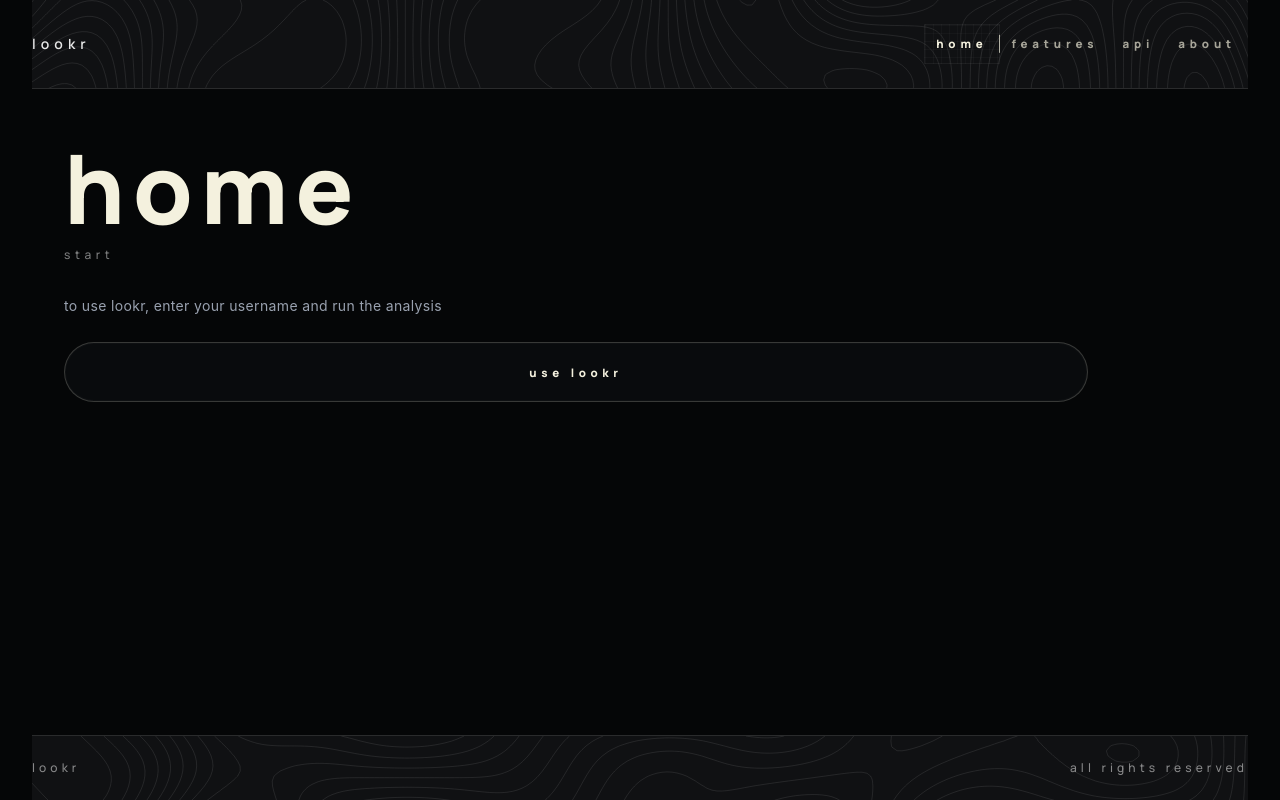
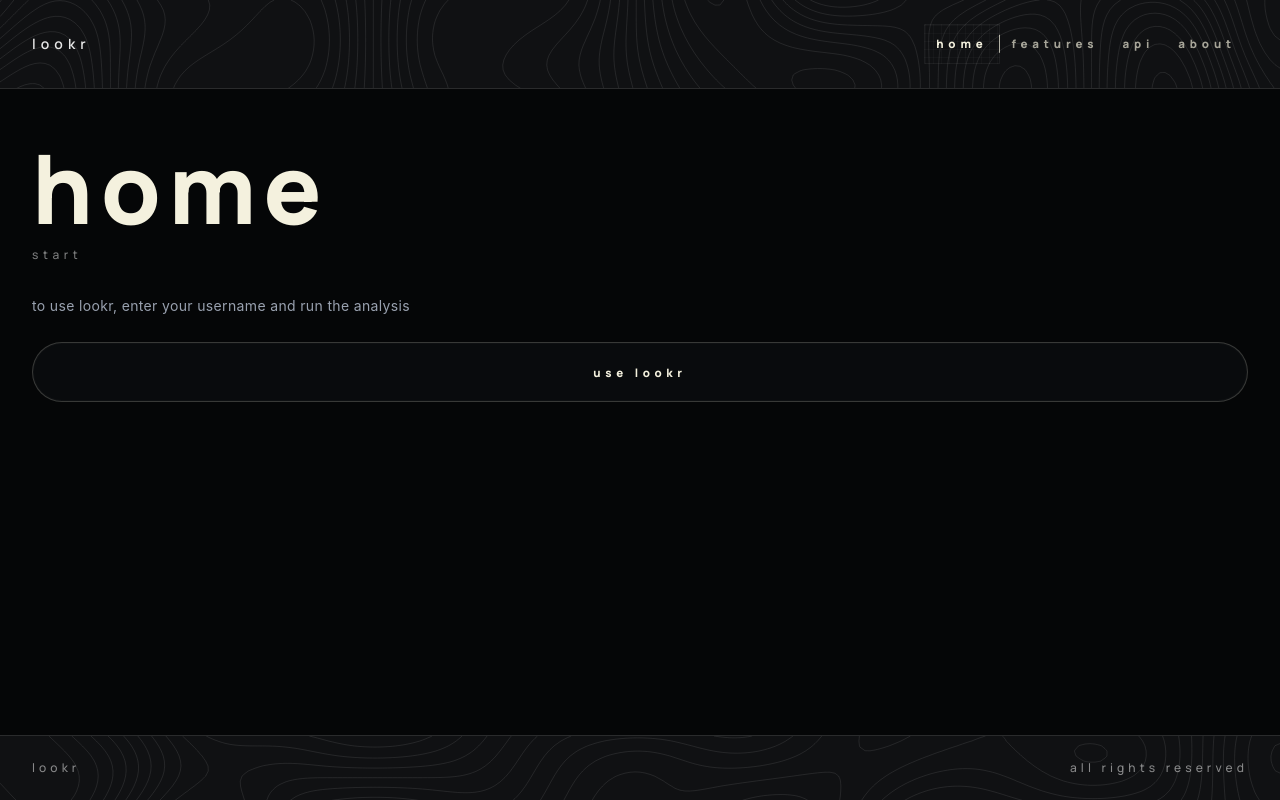
Before and after one commit to RichardD242/lookr, a React (Vite) app: page / in a window 1280 px wide. Built offline with nearby package versions, Linux system fonts and the light colour scheme.

Commit message:
added favourite or save system using localstorage and fixing typescript compilation issues and updateing pageshell because of small ui ragebaits that i needed to fix asap

```diff
--- a/src/components/PageShell.tsx
+++ b/src/components/PageShell.tsx
@@ -43,15 +43,20 @@ function PageShell({ title, subtitle, children, withTopo = true }: PageShellProp
     }, []);
 
     return (
-        <div className="min-h-screen bg-[#050607] text-[#f4f1de] antialiased">
-            <div style={{ position: 'relative', zIndex: 1 }} className="mx-auto flex min-h-screen w-full max-w-[88rem] flex-col px-4 sm:px-6 lg:px-8">
-                <header ref={headerRef} style={{ position: 'relative', overflow: 'hidden' }} className="flex items-center justify-between border-b border-white/15 py-5 sm:py-6">
+        <div className="min-h-screen bg-[#050607] text-[#f4f1de] antialiased flex flex-col">
+
+            <header
+                ref={headerRef}
+                style={{ position: 'relative', overflow: 'hidden' }}
+                className="w-full border-b border-white/15"
+            >
                 {withTopo ? (
-                        <div style={{ position: 'absolute', inset: 0, zIndex: -1, pointerEvents: 'none' }} aria-hidden>
+                    <div style={{ position: 'absolute', inset: 0, zIndex: 0, pointerEvents: 'none' }} aria-hidden>
                         <TopographicMap width={headerSize.w || winW} height={Math.max(80, headerSize.h)} controls={false} lines={20} />
                     </div>
                 ) : null}
-                    <div style={{ position: 'relative', zIndex: 1 }} className="flex w-full items-center justify-between gap-4 sm:gap-6">
+
+                <div style={{ position: 'relative', zIndex: 1 }} className="mx-auto w-full max-w-[88rem] px-4 sm:px-6 lg:px-8 flex items-center justify-between py-5 sm:py-6">
                     <a href="/" className="shell-brand text-sm font-semibold text-white/90 transition-opacity duration-200 hover:opacity-100">
                         lookr
                     </a>
@@ -73,8 +78,8 @@ function PageShell({ title, subtitle, children, withTopo = true }: PageShellProp
                 </div>
             </header>
 
-                <main className="flex flex-1 items-start justify-start px-4 py-10 sm:px-6 sm:py-14 lg:px-8">
-                    <div className="relative flex w-full max-w-5xl flex-col items-start gap-8 text-left">
+            <main style={{ position: 'relative', zIndex: 1 }} className="mx-auto flex flex-1 w-full max-w-[88rem] px-4 py-10 sm:px-6 sm:py-14 lg:px-8 items-start justify-start">
+                <div className="relative flex w-full flex-col items-start gap-8 text-left">
                     <section className="flex w-full flex-col items-start justify-center gap-6 text-left">
                         <div className="space-y-4">
                             <h1 className="shell-hero-title text-5xl font-black uppercase leading-[0.9] text-[#f4f1de] sm:text-6xl lg:text-7xl xl:text-8xl">
@@ -88,16 +93,23 @@ function PageShell({ title, subtitle, children, withTopo = true }: PageShellProp
                     </section>
                 </div>
             </main>
-                <footer ref={footerRef} style={{ position: 'relative', overflow: 'hidden' }} className="flex flex-col gap-4 border-t border-white/15 py-5 text-xs text-white/50 sm:flex-row sm:items-center sm:justify-between sm:py-6">
+
+            <footer
+                ref={footerRef}
+                style={{ position: 'relative', overflow: 'hidden' }}
+                className="w-full border-t border-white/15 text-xs text-white/50 mt-auto"
+            >
                 {withTopo ? (
-                        <div style={{ position: 'absolute', inset: 0, zIndex: -1, pointerEvents: 'none' }} aria-hidden>
+                    <div style={{ position: 'absolute', inset: 0, zIndex: 0, pointerEvents: 'none' }} aria-hidden>
                         <TopographicMap width={footerSize.w || winW} height={Math.max(80, footerSize.h)} controls={false} lines={16} />
                     </div>
                 ) : null}
-                    <p style={{ position: 'relative', zIndex: 1 }} className="shell-footer-copy">lookr</p>
-                    <p style={{ position: 'relative', zIndex: 1 }} className="shell-footer-copy">all rights reserved</p>
+
+                <div style={{ position: 'relative', zIndex: 1 }} className="mx-auto w-full max-w-[88rem] px-4 sm:px-6 lg:px-8 flex flex-col gap-4 py-5 sm:flex-row sm:items-center sm:justify-between sm:py-6">
+                    <p className="shell-footer-copy">lookr</p>
+                    <p className="shell-footer-copy">all rights reserved</p>
+                </div>
             </footer>
-            </div>
         </div>
     );
 }
--- a/src/pages/LookrPage.tsx
+++ b/src/pages/LookrPage.tsx
@@ -21,10 +21,14 @@ interface GithubRepo {
 
 
 function LookrPage() {
+
+    const [favorites, setFavorites] = useState<string[]>(() => {
+        const saved = localStorage.getItem('lookr_favorites');
+        return saved ? JSON.parse(saved) : [];
+    });
     const [username, setUsername] = useState('');
     const [userData, setUserData] = useState<GithubUser | null>(null);
     const [repos, setRepos] = useState<GithubRepo[]>([]);
-    const [error, setError] = useState<string | null>(null);
     const [loading, setLoading] = useState(false);
 
     const handleSearch = async (e: React.FormEvent) => {
@@ -32,33 +36,76 @@ function LookrPage() {
         if (!username.trim()) return;
 
         setLoading(true);
-        setError(null);
         setRepos([]);
         setUserData(null);
 
         try {
             const profileResponse = await fetch(`https://api.github.com/users/${username.trim()}`);
             if (!profileResponse.ok) throw new Error('User not found.');
-            const data: GithubUser = await profileResponse.json();
+            const data = (await profileResponse.json()) as GithubUser;
             setUserData(data);
 
             const reposResponse = await fetch(`https://api.github.com/users/${username.trim()}/repos?per_page=100`);
             if (reposResponse.ok) {
-                const reposData: GithubRepo[] = await reposResponse.json();
+                const reposData = (await reposResponse.json()) as GithubRepo[];
                 reposData.sort((a, b) => b.stargazers_count - a.stargazers_count);
                 setRepos(reposData);
             }
-        } catch (err: any) {
-            setError(err.message);
-            alert(err.message);
+        } catch (err) {
+            const errorObject = err as Record<string, unknown> | null | undefined;
+            const message = err instanceof Error
+                ? err.message
+                : (errorObject && typeof errorObject === 'object' && 'message' in errorObject && typeof errorObject.message === 'string')
+                    ? errorObject.message
+                    : String(err);
+
+            alert(message);
         } finally {
             setLoading(false);
         }
     };
 
+    const toggleFavorite = (nameToToggle: string) => {
+        let updated: string[];
+        if (favorites.includes(nameToToggle)) {
+            updated = favorites.filter(fav => fav !== nameToToggle);
+        } else {
+            updated = [...favorites, nameToToggle];
+        }
+        setFavorites(updated);
+        localStorage.setItem('lookr_favorites', JSON.stringify(updated));
+    };
+
+    const handleFavoriteClick = (favUsername: string) => {
+        setUsername(favUsername);
+        setTimeout(() => {
+            const fakeEvent = { preventDefault: () => {} } as React.FormEvent;
+            handleSearch(fakeEvent);
+        }, 50);
+    };
+
     return (
-        <PageShell title="lookr" subtitle="github user search">
+        <>
+            <PageShell title="lookr" subtitle="github user search">
+            <div style={styles.titleRow}>
+                <div style={styles.titleText}>lookr</div>
+                <svg xmlns="http://www.w3.org/2000/svg" width="28" height="28" viewBox="0 0 24 24" fill="currentColor" style={{ marginTop: '0.8rem', marginLeft: '0.4rem' }} aria-hidden="true">
+                    <path d="M12 .297c-6.63 0-12 5.373-12 12 0 5.303 3.438 9.8 8.205 11.387.6.113.82-.258.82-.577 0-.285-.01-1.04-.015-2.04-3.338.726-4.042-1.61-4.042-1.61C4.422 18.07 3.633 17.7 3.633 17.7c-1.087-.744.084-.729.084-.729 1.205.084 1.84 1.236 1.84 1.236 1.07 1.835 2.809 1.305 3.495.998.108-.776.418-1.305.76-1.605-2.665-.3-5.466-1.332-5.466-5.931 0-1.31.468-2.381 1.236-3.221-.124-.303-.536-1.523.117-3.176 0 0 1.008-.322 3.301 1.23a11.52 11.52 0 0 1 3.003-.404c1.02.005 2.045.138 3.003.404 2.291-1.552 3.297-1.23 3.297-1.23.656 1.653.244 2.873.12 3.176.77.84 1.234 1.911 1.234 3.221 0 4.61-2.807 5.628-5.479 5.921.43.372.814 1.102.814 2.222 0 1.606-.014 2.902-.014 3.293 0 .322.218.694.825.576C20.565 22.092 24 17.593 24 12.297 24 5.67 18.627.297 12 .297z"/>
+                </svg>
+            </div>
             <div style={styles.container}>
+
+                {favorites.length > 0 && (
+                    <div style={styles.favoritesRow}>
+                        <span style={{ color: 'rgba(244, 241, 222, 0.4)', fontSize: '0.85rem' }}>favorites:</span>
+                        {favorites.map((fav) => (
+                            <button key={fav} onClick={() => handleFavoriteClick(fav)} style={styles.favChip}>
+                                @{fav}
+                            </button>
+                        ))}
+                    </div>
+                )}
+
                 <form onSubmit={handleSearch} style = {styles.searchForm}>
                     <div style={styles.searchBarWrapper}>
                         <input
@@ -79,6 +126,9 @@ function LookrPage() {
                         <div style={styles.leftCol}>
                             <img src={userData.avatar_url} alt={`${userData.login}'s avatar`} style={styles.avatar} />
                             <h1 style={styles.giantName}>{userData.name || userData.login}</h1>
+                            <button onClick={() => toggleFavorite(userData.login)} style={styles.favActionButton}>
+                                {favorites.includes(userData.login) ? '★ unfavorite' : '☆ favorite'}
+                            </button>
                             <div style={styles.usernameRow}>
                                 <p style={styles.username}>@{userData.login}</p>
                                 <span style={styles.pronouns}>he/him</span>
@@ -113,10 +163,44 @@ function LookrPage() {
                 )}
             </div>
         </PageShell>
+        </>
     );
 }
 
 const styles = {
+
+
+    favoritesRow: {
+        display: 'flex',
+        justifyContent: 'flex-start',
+        alignItems: 'center',
+        gap: '0.75rem',
+        width: '100%',
+        marginBottom: '1rem',
+        flexWrap: 'wrap' as const,
+    },
+    favChip: {
+        backgroundColor: 'rgba(244, 241, 222, 0.05)',
+        border: '1px solid rgba(244, 241, 222, 0.22)',
+        color: '#f4f1de',
+        padding: '4px 12px',
+        fontSize: '0.85rem',
+        cursor: 'pointer',
+        transition: 'background-color 0.2s',
+    },
+
+    favActionButton: {
+        backgroundColor: 'transparent',
+        border: '1px solid rgba(244, 241, 222, 0.2)',
+        borderRadius: '6px',
+        color: '#f4f1de',
+        padding: '6px 14px',
+        fontSize: '0.85rem',
+        cursor: 'pointer',
+        marginTop: '0.5rem',
+        marginBottom: '1rem',
+        transition: 'all 0.2s ease',
+    },
 
     container: {
         maxWidth: '1100px',
@@ -124,8 +208,23 @@ const styles = {
         fontFamily: 'sans-serif',
         display: 'flex',
         flexDirection: 'column' as const,
+        alignItems: 'flex-start',
+        justifyContent: 'flex-start',
+    },
+
+    titleRow: {
+        display: 'flex',
         alignItems: 'center',
+        gap: '0.5rem',
+        width: '100%',
         justifyContent: 'flex-start',
+        marginBottom: '0.5rem',
+    },
+    titleText: {
+        fontSize: '2.25rem',
+        fontWeight: 700,
+        color: '#f4f1de',
+        lineHeight: 1,
     },
     searchForm: {
         display: 'flex',
```
Also changed, not shown: 1 other file (tests, documents, lock files or other folders). Lines whose indentation alone changed are shown as unchanged.
